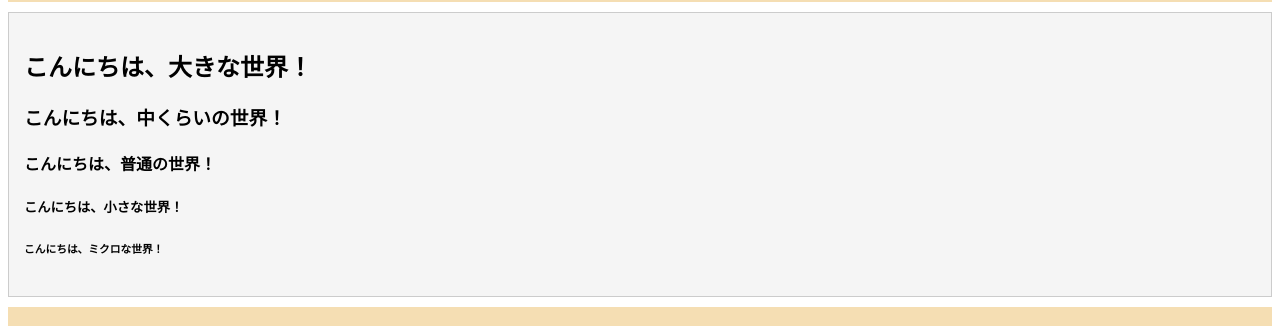
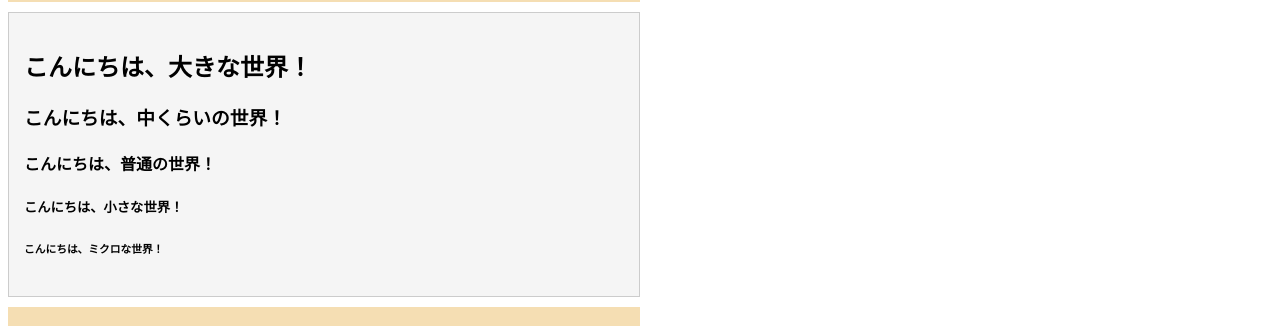
Before and after one commit to sandbox-gamerinshaft/css_course, a plain HTML site: page index.html in a window 1280 px wide. Shown: the part 202-528 px from the top of the page. Drawn offline with Linux system fonts and the light colour scheme.

Commit message:
add panel width

```diff
--- a/index.css
+++ b/index.css
@@ -44,3 +44,7 @@ td{
   padding: 20px;
   box-sizing: border-box;
 }
+
+.panel{
+  width: 50%;
+}
```
